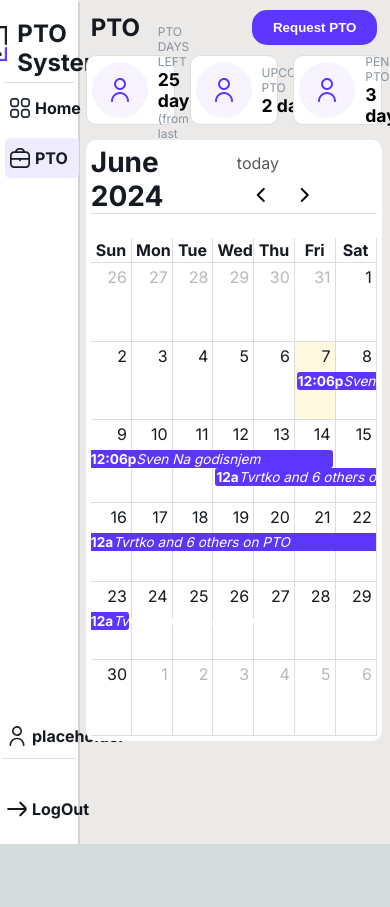
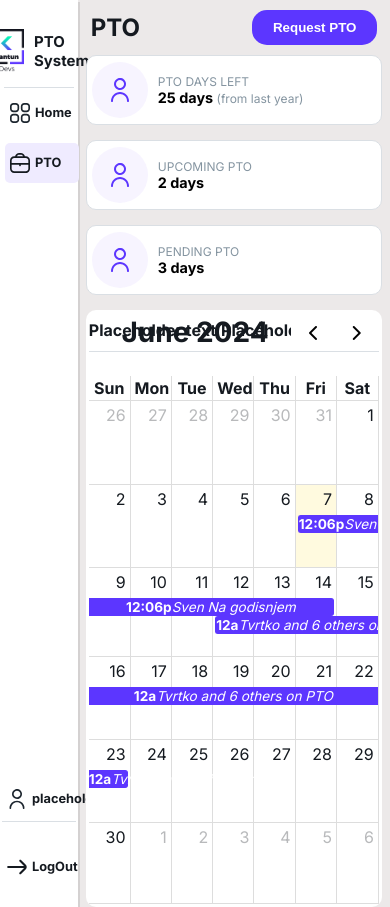
Before and after one commit to Sventajz/vacation-calendar, a Next.js app: page /dashboard/pto in a window 390 px wide. Before the commit the page ends 844 px from the top, so only its background shows below. Built offline with nearby package versions, Linux system fonts and the light colour scheme.

Commit message:
added media querys styles to the PTOcard components

```diff
--- a/src/components/PTOCard/styled.js
+++ b/src/components/PTOCard/styled.js
@@ -13,6 +13,9 @@ export const CardWrapper = styled.div`
   margin-bottom: 5px;
   border-radius: 10px;
   border: 1px solid #dadfe4;
+  @media (max-width: 768px) {
+    width: 100%;
+  }
 `;
 
 export const CardInformation = styled.div`
@@ -26,6 +29,9 @@ export const NumberStyle = styled.span`
   font-weight: bold;
   font-size: 1.1rem;
   color: black;
+  @media (max-width: 768px) {
+    font-size: 0.9rem;
+  }
 `;
 
 export const TextStyle = styled.p`
--- a/src/components/Sidebar/index.js
+++ b/src/components/Sidebar/index.js
@@ -16,7 +16,7 @@ export default function SideBar({ username = "placeholder" }) {
     <SideBarComponent>
       <Banner>
         <img src="/kantunlogo.svg" alt="Kantun Logo" />
-        <h2>PTO System</h2>
+        <h3>PTO System</h3>
       </Banner>
       <SideBarItems>
         <StyledLink href="/dashboard/welcome">
--- a/src/components/Sidebar/styled.js
+++ b/src/components/Sidebar/styled.js
@@ -50,6 +50,9 @@ export const SideBarComponent = styled.div`
   display: flex;
   flex-direction: column;
   box-shadow: 2px 2px rgba(1, 1, 1, 0.1);
+  @media (max-width: 768px) {
+    font-size: 0.8rem;
+  }
 `;
 
 export const UserControls = styled.div`
--- a/src/components/pages/pto/calendarStyle.css
+++ b/src/components/pages/pto/calendarStyle.css
@@ -2,10 +2,18 @@
   height: 70vh;
 }
 
-.fc-header-toolbar {
+#fc-dom-648 {
+  font-size: 1rem;
+}
+
+.fc-header-toolbar.fc-toolbar {
   background-color: #ffffff;
   /* border-radius: 10px; */
   border-bottom: 1px solid #dadfe4;
+  display: flex;
+  justify-content: right;
+  align-items: center;
+  gap: 5px;
 }
 
 /* .fc-prev-button,
@@ -24,6 +32,7 @@
 
 .fc-view-harness {
   background-color: #ffffff;
+  border: none;
 }
 
 #fc-dom-86 {
@@ -32,12 +41,13 @@
 }
 
 .fc-today-button.fc-button.fc-button-primary {
-  background-color: #ffffff;
-  color: black;
-  border: none;
-  height: 30px;
+  display: none;
 }
 
 .fc-scrollgrid.fc-scrollgrid-liquid {
   border: none;
 }
+
+.fc-day {
+  text-align: center;
+}
--- a/src/components/pages/pto/index.js
+++ b/src/components/pages/pto/index.js
@@ -1,21 +1,25 @@
 "use client";
 import FullCalendar from "@fullcalendar/react";
 import dayGridPlugin from "@fullcalendar/daygrid";
+import PTOCard from "@/components/PTOCard";
+import Button from "@/components/Button";
+
+// Had to import basic CSS file so that i could override the
+// styling of the calendar library
+import "./calendarStyle.css";
+
 import {
   PTOWrapper,
   PTOCardWrapper,
-  PTOTopWrapper,
+  PTOtitleWrapper,
   CalendarWrapper,
+  CalendarSelection,
 } from "./styled";
-import PTOCard from "@/components/PTOCard";
-import Button from "@/components/Button";
-import "./calendarStyle.css";
-const ptoCounter = 6;
-const userName = "Tvrtko";
+
 const events = [
   { title: "Sven Na godisnjem", start: new Date(), end: new Date(2024, 5, 15) },
   {
-    title: `${userName} and ${ptoCounter} others on PTO`,
+    title: `Tvrtko and 6 others on PTO`,
     start: new Date(2024, 5, 12),
     end: new Date(2024, 5, 24),
   },
@@ -24,10 +28,10 @@ const events = [
 export default function DemoApp() {
   return (
     <PTOWrapper>
-      <PTOTopWrapper>
+      <PTOtitleWrapper>
         <h2>PTO</h2>
         <Button text={"Request PTO"} />
-      </PTOTopWrapper>
+      </PTOtitleWrapper>
       <PTOCardWrapper>
         <PTOCard
           title={"PTO DAYS LEFT"}
@@ -38,6 +42,10 @@ export default function DemoApp() {
         <PTOCard title={"PENDING PTO"} daysCounter={3} />
       </PTOCardWrapper>
       <CalendarWrapper>
+        <CalendarSelection>
+          <p>Placeholder text</p>
+          <p>Placeholder text</p>
+        </CalendarSelection>
         <FullCalendar
           plugins={[dayGridPlugin]}
           initialView="dayGridMonth"
--- a/src/components/pages/pto/styled.js
+++ b/src/components/pages/pto/styled.js
@@ -8,15 +8,7 @@ export const PTOWrapper = styled.div`
   margin-top: 10px;
 `;
 
-export const PTOCardWrapper = styled.div`
-  display: flex;
-  flex-direction: row;
-  justify-content: space-between;
-  width: 100%;
-  align-items: center;
-`;
-
-export const PTOTopWrapper = styled.div`
+export const PTOtitleWrapper = styled.div`
   display: flex;
   width: 100%;
   justify-content: space-between;
@@ -25,11 +17,31 @@ export const PTOTopWrapper = styled.div`
   padding-left: 5px;
   padding-right: 5px;
 `;
+export const PTOCardWrapper = styled.div`
+  display: flex;
+  flex-direction: row;
+  justify-content: space-between;
+  width: 100%;
+  align-items: center;
+  @media (max-width: 768px) {
+    flex-direction: column;
+    width: 100%;
+  }
+`;
 
 export const CalendarWrapper = styled.div`
-  padding: 5px;
+  position: relative;
+  padding: 3px;
   border-radius: 10px;
   height: 100%;
   background-color: #ffffff;
   margin-top: 10px;
 `;
+export const CalendarSelection = styled.div`
+  position: absolute;
+  top: 10px;
+  left: 5;
+  display: flex;
+  gap: 5px;
+  font-weight: bold;
+`;
```
